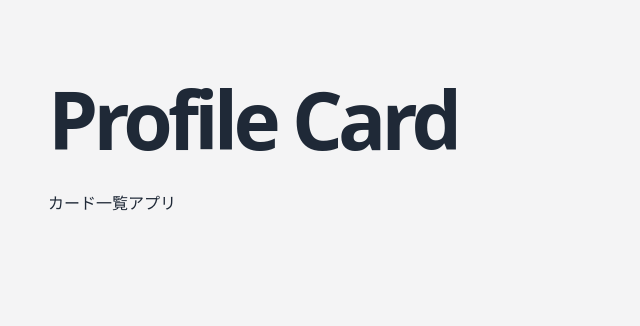
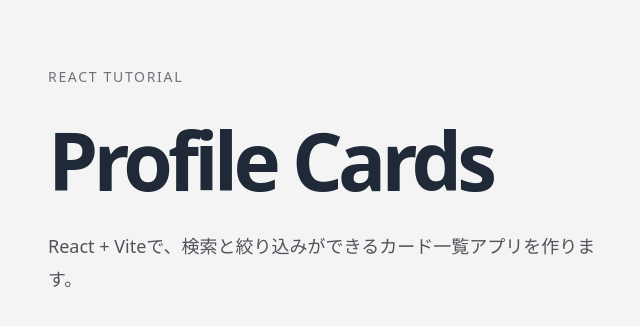
Before and after one commit to mendelssohnbach/react-profile-20260628, a React (Vite) app: page / in a window 1280 px wide. Shown: the top 326 px of the page, without its empty margins (312-952 px from the left). Built offline with nearby package versions, Linux system fonts and the light colour scheme.

Commit message:
コンポーネントに分ける

```diff
--- a/src/App.tsx
+++ b/src/App.tsx
@@ -1,10 +1,19 @@
 import './index.css';
+
+function Header() {
+  return (
+    <header className="header">
+      <p className="eyebrow">React Tutorial</p>
+      <h1>Profile Cards</h1>
+      <p className="lead">React + Viteで、検索と絞り込みができるカード一覧アプリを作ります。</p>
+    </header>
+  );
+}
 
 function App() {
   return (
     <main className="app">
-      <h1>Profile Card</h1>
-      <p>カード一覧アプリ</p>
+      <Header />
     </main>
   );
 }
--- a/src/index.css
+++ b/src/index.css
@@ -50,3 +50,24 @@
 p {
   line-height: 1.8;
 }
+
+.header {
+  display: grid;
+  gap: 16px;
+  margin-bottom: 48px;
+}
+
+.eyebrow {
+  margin: 0;
+  color: #71717a;
+  font-size: 14px;
+  letter-spacing: 0.12em;
+  text-transform: uppercase;
+}
+
+.lead {
+  max-width: 640px;
+  margin: 0;
+  color: #52525b;
+  font-size: 18px;
+}
```
